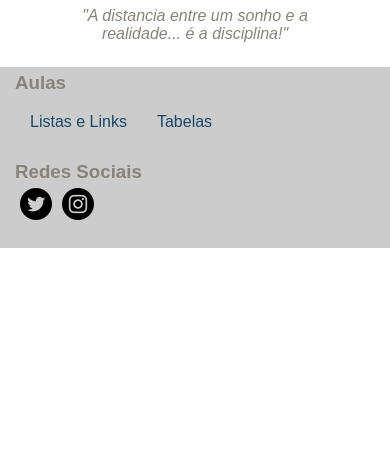
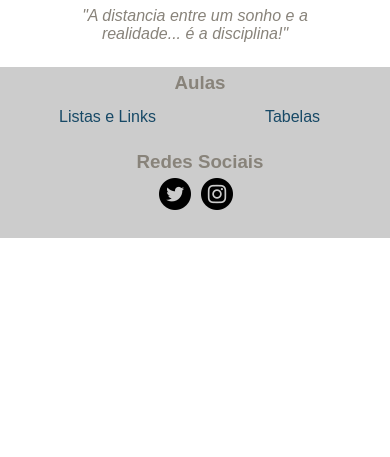
Before and after one commit to douglasjorge10/frontend-ebac, a plain HTML site: page index.html in a window 390 px wide. Shown: the part 387-844 px from the top of the page. Drawn offline with Linux system fonts and the light colour scheme.

Commit message:
centralizando links em aulas e redes

```diff
--- a/_css/style.css
+++ b/_css/style.css
@@ -159,7 +159,17 @@
     width: 100%;
     font-size: 12pt;
   }
-
+  nav.aulas, .nav-redes{
+    text-align: center;
+  }
+  li.cardLink{
+    width: 50%;
+    margin: auto;
+  }
+  ul.redes {
+    width: 25%;
+    margin: auto;
+  }
    /* Estilo do menu de navegação lateral aside */
   .asideLeft{
     display: flex;
```
